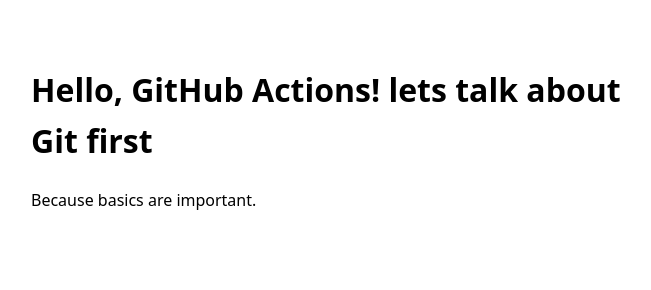
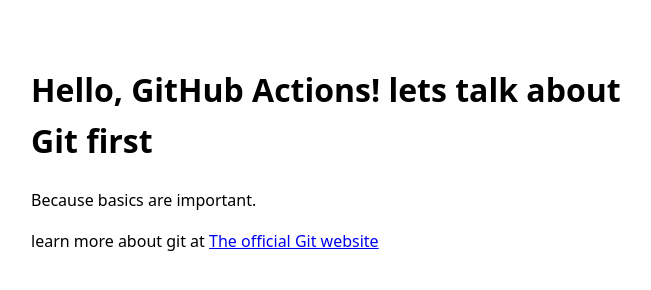
Before and after one commit to CloudTechKnowledge/github-actions-practice, a plain HTML site: page Basics/First Workflow/first.html in a window 1280 px wide. Shown: the whole page, without its empty margins (309-960 px from the left). Drawn offline with Linux system fonts and the light colour scheme.

Commit message:
added link to git doc

```diff
--- a/Basics/First Workflow/first.html
+++ b/Basics/First Workflow/first.html
@@ -17,5 +17,6 @@
 <body>
   <h1>Hello, GitHub Actions! lets talk about Git first</h1>
   <p>Because basics are important.</p>
+  <p>learn more about git at <a href="https://git-scm.com/">The official Git website</a></p>
 </body>
 </html>
```
